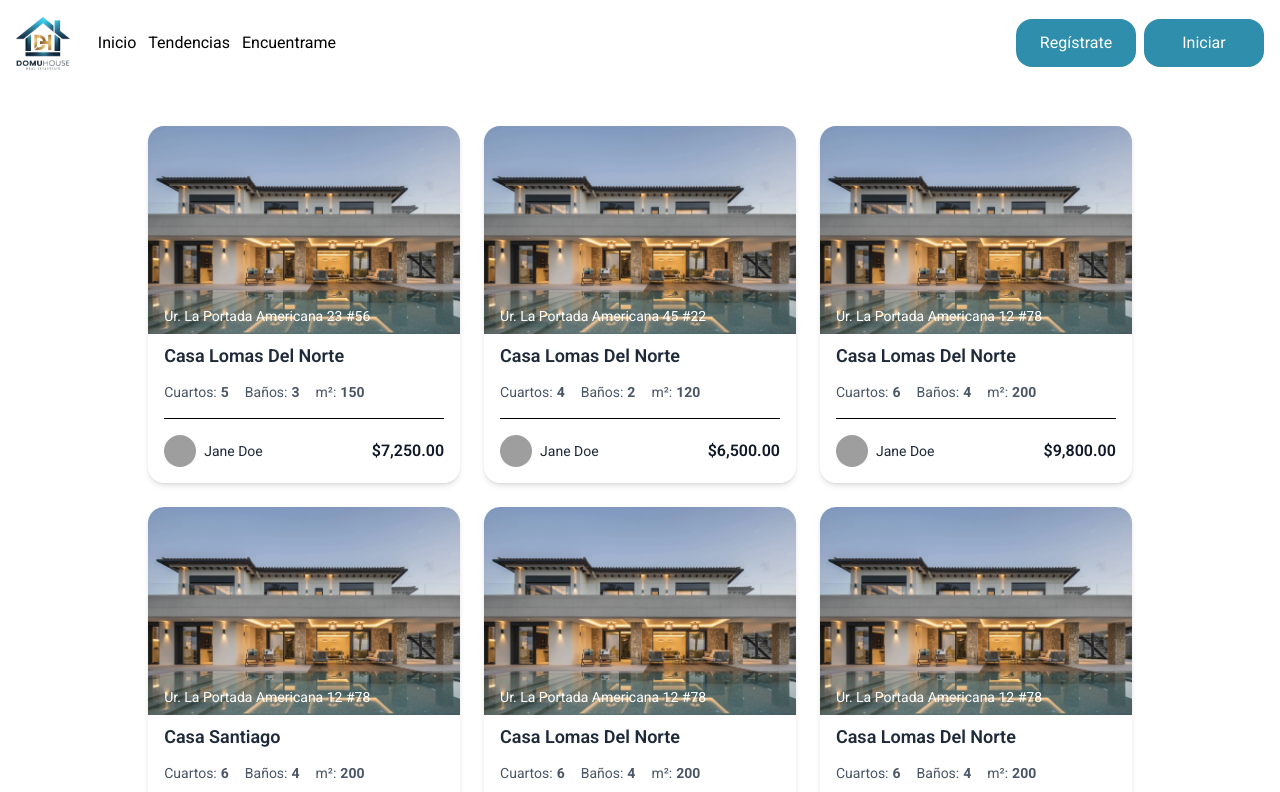
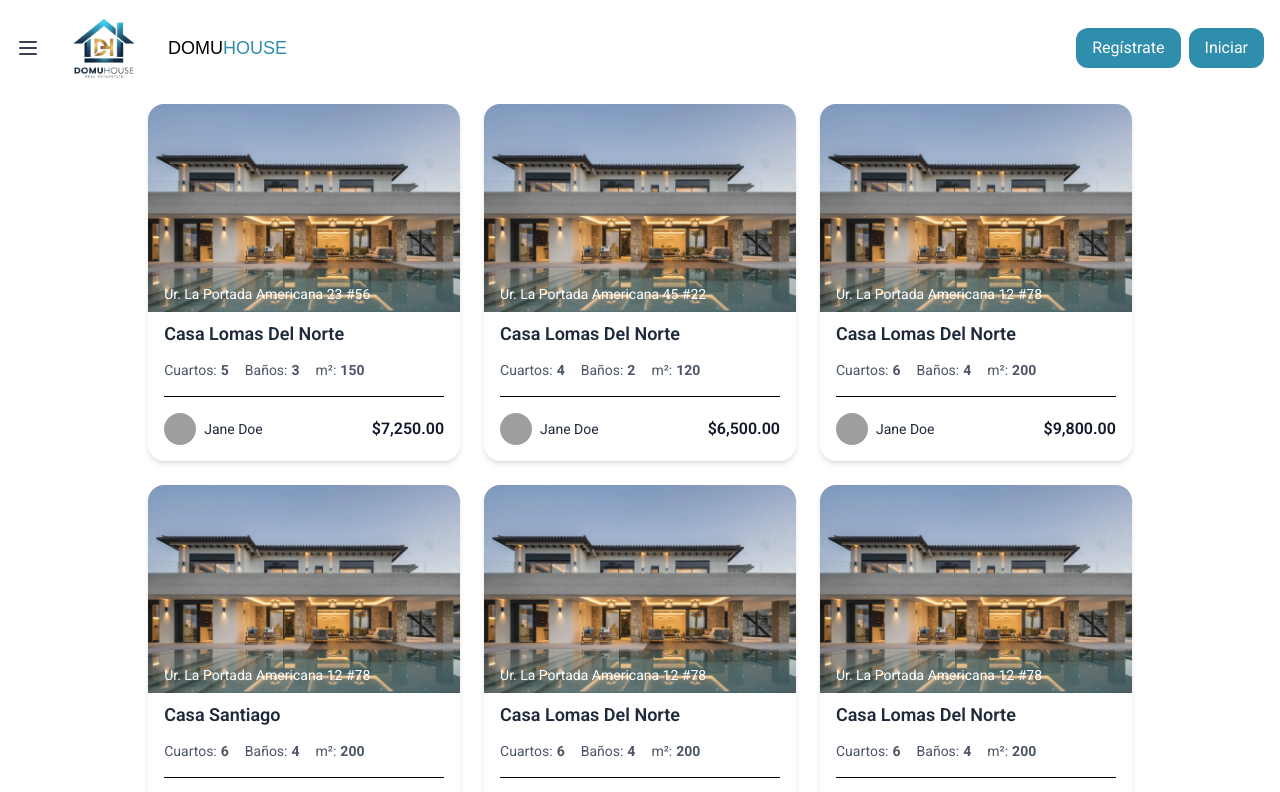
Before and after one commit to Santiago-Taborda-Foronda/DomuHouse, a React (Vite) app: page /Tendencias in a window 1280 px wide. Shown: the top 792 px of the page. Built offline with nearby package versions, Linux system fonts and the light colour scheme; grey boxes are pictures that could not be loaded.

Commit message:
Menu Lateral realizado

```diff
--- a/src/Components/Layouts/Header/Header.jsx
+++ b/src/Components/Layouts/Header/Header.jsx
@@ -1,34 +1,164 @@
-import React from 'react'
-import  LogoDomuHouse from '../../../assets/images/Logo-DomuHouse.png'
+import React, { useState } from 'react'
+import { Menu, X, Home, Search, Star, MessageSquare, Heart, Building2, Percent, User, ShoppingCart, CreditCard, LogOut } from 'lucide-react'
+import LogoDomuHouse from '../../../assets/images/Logo-DomuHouse.png'
+import '../../../index.css' // Importa el archivo CSS de fuentes
 import { Navbar } from '../Navbar/Navbar'
 import { ItemsNavbar } from '../../UI/ItemsNavbar/ItemsNavbar'
 import { Button } from '../../UI/Button/Button'
 
 export const Header = () => {
+  const [isOpen, setIsOpen] = useState(false)
+
+  const toggleMenu = () => setIsOpen(!isOpen)
+
   return (
-    <header className='flex items-center'>
-      <div>
-        <img
-          src={LogoDomuHouse}
-          alt="LogoDomuHouse"
-          className='w-23'
-        />
-      </div>
-      <div className='flex justify-between w-full items-center'>
-        <Navbar >
-        <ul className='flex space-x-3 ml-3 '>
-          <ItemsNavbar content='Inicio' Route='/' styles="" />
-          <ItemsNavbar content= 'Tendencias' Route ='/Tendencias' styles= ''/>
-          <ItemsNavbar content='Encuentrame' Route='/Encuentrame' styles= ''/>
-        </ul>
-      </Navbar>
+    <>
+      {/* Header - Fijo en pantalla al hacer scroll */}
+      <header className="flex items-center justify-between px-4 bg-white fixed top-0 left-0 right-0 z-50">
+        <div className="flex items-center gap-4">
+          {/* Botón hamburguesa */}
+          <button onClick={toggleMenu} className="focus:outline-none">
+            <Menu className="w-6 h-6 text-gray-700" />
+          </button>
 
-      <div className='space-x-2 mr-4'>
-      <Button name = 'Regístrate' Route='/Registrarse' className='bg-[#2F8EAC] hover:bg-sky-600 active:bg-sky-700 transition duration-150 ease-in-out text-white p-3 w-30 rounded-2xl'/>
-      <Button name = 'Iniciar' Route='/Login' className= 'bg-[#2F8EAC] hover:bg-sky-600 active:bg-sky-700 transition duration-150 ease-in-out text-white p-3 w-30 rounded-2xl'/>
-      </div>
-      </div>
+          {/* Logo */}
+          <img src={LogoDomuHouse} alt="LogoDomuHouse" className="w-24" />
+          <h1 className='text-lg title-montserrat'>DOMU<span className='text-[#2F8EAC]'>HOUSE</span> </h1>
+        </div>
 
-    </header>
+        {/* Botones del header (ejemplo) */}
+        <div className="space-x-2">
+          <Button
+            name="Regístrate"
+            Route="/Registrarse"
+            className="bg-[#2F8EAC] hover:bg-sky-600 active:bg-sky-700 transition duration-150 ease-in-out text-white px-4 py-2 rounded-xl"
+          />
+          <Button
+            name="Iniciar"
+            Route="/Login"
+            className="bg-[#2F8EAC] hover:bg-sky-600 active:bg-sky-700 transition duration-150 ease-in-out text-white px-4 py-2 rounded-xl"
+          />
+        </div>
+      </header>
+
+      {/* Espacio para compensar el header fijo */}
+      <div className="h-16"></div>
+
+      {/* Sidebar y Overlay */}
+      {isOpen && (
+        <>
+          {/* Overlay - fondo oscuro cuando el menú está abierto */}
+          <div
+            className="fixed inset-0 bg-transparent bg-opacity-30 z-40 transition-opacity duration-300"
+            onClick={toggleMenu}
+          ></div>
+
+          {/* Menú lateral */}
+          <aside className="fixed top-0 left-0 w-72 h-full bg-white shadow-lg z-50 p-6 overflow-y-auto transition-transform duration-300 ease-in-out transform">
+            {/* Logo en la parte superior del menú */}
+            <div className="flex items-center mb-6">
+              <img src={LogoDomuHouse} alt="LogoDomuHouse" className="w-24" />
+              <span className="text-lg title-montserrat ml-2">DOMU<span className='text-[#2F8EAC]'>HOUSE</span></span>
+            </div>
+
+            {/* Botón cerrar */}
+            <button onClick={toggleMenu} className="absolute top-4 right-4 focus:outline-none">
+              <X className="w-6 h-6 text-gray-700" />
+            </button>
+
+            <div className="flex flex-col gap-6 mt-8">
+              <section>
+                <h3 className="font-semibold text-gray-700 mb-2 title-montserrat">Principal</h3>
+                <Navbar>
+                  <ul className="space-y-2">
+                    <ItemsNavbar
+                      content={<div className="flex items-center gap-2 text-gray-600 hover:text-blue-600"><Home size={18}/>Inicio</div>}
+                      Route="/"
+                    />
+                    <ItemsNavbar
+                      content={<div className="flex items-center gap-2 text-gray-600 hover:text-blue-600"><Search size={18}/>Búsqueda Avanzada</div>}
+                      Route="/busqueda"
+                    />
+                    <ItemsNavbar
+                      content={<div className="flex items-center gap-2 text-gray-600 hover:text-blue-600"><MessageSquare size={18}/>Chatbot Domu</div>}
+                      Route="/chatbot"
+                    />
+                    <ItemsNavbar
+                      content={<div className="flex items-center gap-2 text-gray-600 hover:text-blue-600"><Star size={18}/>Tendencias</div>}
+                      Route="/tendencias"
+                    />
+                    <ItemsNavbar
+                      content={<div className="flex items-center gap-2 text-gray-600 hover:text-blue-600"><Heart size={18}/>Favoritos</div>}
+                      Route="/favoritos"
+                    />
+                  </ul>
+                </Navbar>
+              </section>
+
+              <section>
+                <h3 className="font-semibold text-gray-700 mb-2 title-montserrat">Propiedades</h3>
+                <Navbar>
+                  <ul className="space-y-2">
+                    <ItemsNavbar
+                      content={<div className="flex items-center gap-2 text-gray-600 hover:text-blue-600"><Building2 size={18}/>Destacadas</div>}
+                      Route="/propiedades/destacadas"
+                    />
+                    <ItemsNavbar
+                      content={<div className="flex items-center gap-2 text-gray-600 hover:text-blue-600"><Building2 size={18}/>Nuevas</div>}
+                      Route="/propiedades/nuevas"
+                    />
+                    <ItemsNavbar
+                      content={<div className="flex items-center gap-2 text-gray-600 hover:text-blue-600"><Percent size={18}/>En Oferta</div>}
+                      Route="/propiedades/ofertas"
+                    />
+                  </ul>
+                </Navbar>
+              </section>
+
+              <section>
+                <h3 className="font-semibold text-gray-700 mb-2 title-montserrat">Agentes / Contacto</h3>
+                <Navbar>
+                  <ul className="space-y-2">
+                    <ItemsNavbar
+                      content={<div className="flex items-center gap-2 text-gray-600 hover:text-blue-600"><User size={18}/>Nuestros Agentes</div>}
+                      Route="/agentes"
+                    />
+                  </ul>
+                </Navbar>
+              </section>
+
+              <section>
+                <h3 className="font-semibold text-gray-700 mb-2 title-montserrat">Servicios</h3>
+                <Navbar>
+                  <ul className="space-y-2">
+                    <ItemsNavbar
+                      content={<div className="flex items-center gap-2 text-gray-600 hover:text-blue-600"><ShoppingCart size={18}/>Compra y Venta</div>}
+                      Route="/servicios/compra-venta"
+                    />
+                    <ItemsNavbar
+                      content={<div className="flex items-center gap-2 text-gray-600 hover:text-blue-600"><ShoppingCart size={18}/>Alquileres</div>}
+                      Route="/servicios/alquileres"
+                    />
+                    <ItemsNavbar
+                      content={<div className="flex items-center gap-2 text-gray-600 hover:text-blue-600"><CreditCard size={18}/>Métodos de Pago</div>}
+                      Route="/servicios/pagos"
+                    />
+                  </ul>
+                </Navbar>
+              </section>
+            </div>
+
+            {/* Cerrar sesión movido al final */}
+            <section className="pt-4 border-t mt-6 mb-4">
+              <Button
+                name={<div className="flex items-center gap-2"><LogOut size={18}/>Cerrar sesión en DomuHouse</div>}
+                Route="/logout"
+                className="text-sm text-blue-600 hover:underline bg-transparent p-0"
+              />
+            </section>
+          </aside>
+        </>
+      )}
+    </>
   )
 }
--- a/src/Components/Pages/Tendencias/Tendencias.jsx
+++ b/src/Components/Pages/Tendencias/Tendencias.jsx
@@ -31,6 +31,7 @@ const PropertyCard = ({ address, title, rooms, bathrooms, area, price, agentName
             m²: <strong>{area}</strong>
           </span>
         </div>
+
 
         <hr className="my-2" />
 
--- a/src/index.css
+++ b/src/index.css
@@ -1,4 +1,9 @@
 @import "tailwindcss";
+
+@import url('https://fonts.googleapis.com/css2?family=Montserrat:wght@400;500;600;700&display=swap');
+.title-montserrat {
+  font-family: 'Montserrat', sans-serif;
+}
 
 #root{
     font-family: "Roboto", sans-serif;
```
